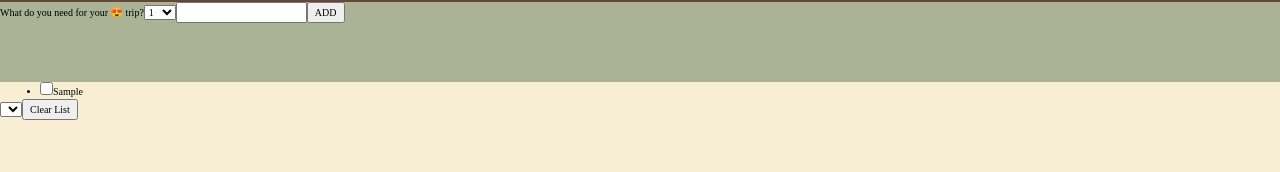
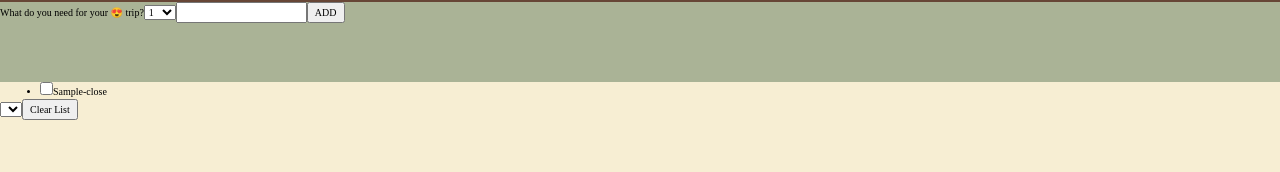
Before and after one commit to Lam-Big-Water/CodeBoard, a React (Vite) app in the folder JNReactCourse/: page / in a window 1280 px wide. Both pictures are taken after typing "Sample" into the empty fields and a click on the button "ADD". Shown: the part 158-330 px from the top of the page. Built offline with nearby package versions, Linux system fonts and the light colour scheme.

Commit message:
the remove function is done

```diff
--- a/JNReactCourse/src/App.tsx
+++ b/JNReactCourse/src/App.tsx
@@ -16,7 +16,12 @@ const App = () => {
 
   const handleToggleItem = (id: number) => {
     setSubmitV((submitV) => submitV.map((item) => item.id === id ? {...item, packed: !item.packed} : item))
-  }
+  };
+
+  const handleRemoveItem = (id: number) => {
+    const newPosts = submitV.filter((item) => item.id !== id);
+    setSubmitV(newPosts);
+  };
 
 
 
@@ -27,12 +32,13 @@ const App = () => {
         <div className="header-addEvent">
           <AddEvent
             onAddItems={handleAddItems}
+
           />
         </div>
       </header>
 
       <main className="operation">
-        <EventArea lists={submitV} toggleItem={handleToggleItem}/>
+        <EventArea lists={submitV} toggleItem={handleToggleItem} RemoveItems={handleRemoveItem}/>
       </main>
 
       <footer className="record">
@@ -82,16 +88,17 @@ const AddEvent = ({onAddItems}: AddEventProps) => {
 type EventAreaProps = {
   lists: ItemType[];
   toggleItem: (id: number) => void;
+  RemoveItems: (id: number) => void;
 }
 
-const EventArea = ({lists, toggleItem}: EventAreaProps) => {
+const EventArea = ({lists, toggleItem, RemoveItems}: EventAreaProps) => {
 
   return (
     <>
       <div className="operation-event">
         <ul>
           {lists.map((i) => (
-            <Item key={i.id} item={i} onToggleItem={toggleItem}/>
+            <Item key={i.id} item={i} onToggleItem={toggleItem} onRemoveItems={RemoveItems}/>
           ))}
         </ul>
       </div>
@@ -103,14 +110,19 @@ const EventArea = ({lists, toggleItem}: EventAreaProps) => {
   );
 };
 
-type ItemProps = { item: ItemType; onToggleItem: (id: number) => void; };
+type ItemProps = {
+  item: ItemType;
+  onToggleItem: (id: number) => void;
+  onRemoveItems: (id: number) => void;
+};
 
-const Item = ({ item, onToggleItem }: ItemProps) => {
+const Item = ({ item, onToggleItem, onRemoveItems }: ItemProps) => {
   return (
     <>
-      <li>
+      <li style={item.packed ? {textDecoration: 'line-through'} : {}}>
         <input type="checkbox" value={item.packed} onChange={() => onToggleItem(item.id)}/>
         {item.inputV}
+        <span onClick={() => onRemoveItems(item.id)}>-close</span>
       </li>
     </>
   );
```
